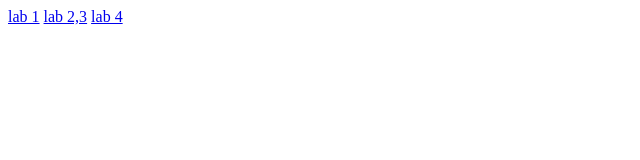
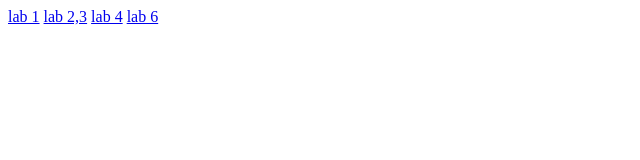
Before and after one commit to Alexsandr127/frontend, a plain HTML site: page index.html in a window 1280 px wide. Shown: the full height of the page, 0-640 px from the left. Drawn offline with Linux system fonts and the light colour scheme.

Commit message:
Update index.html

```diff
--- a/index.html
+++ b/index.html
@@ -8,5 +8,6 @@
 <a href="https://suhanoflab1frontend.000webhostapp.com/">lab 1</a>
 <a href="lab2/index.html">lab 2,3</a>
 <a href="lab4/src/pages/index.html">lab 4</a>
+<a href="lab6/index.html">lab 6</a>
 </body>
 </html>
```
